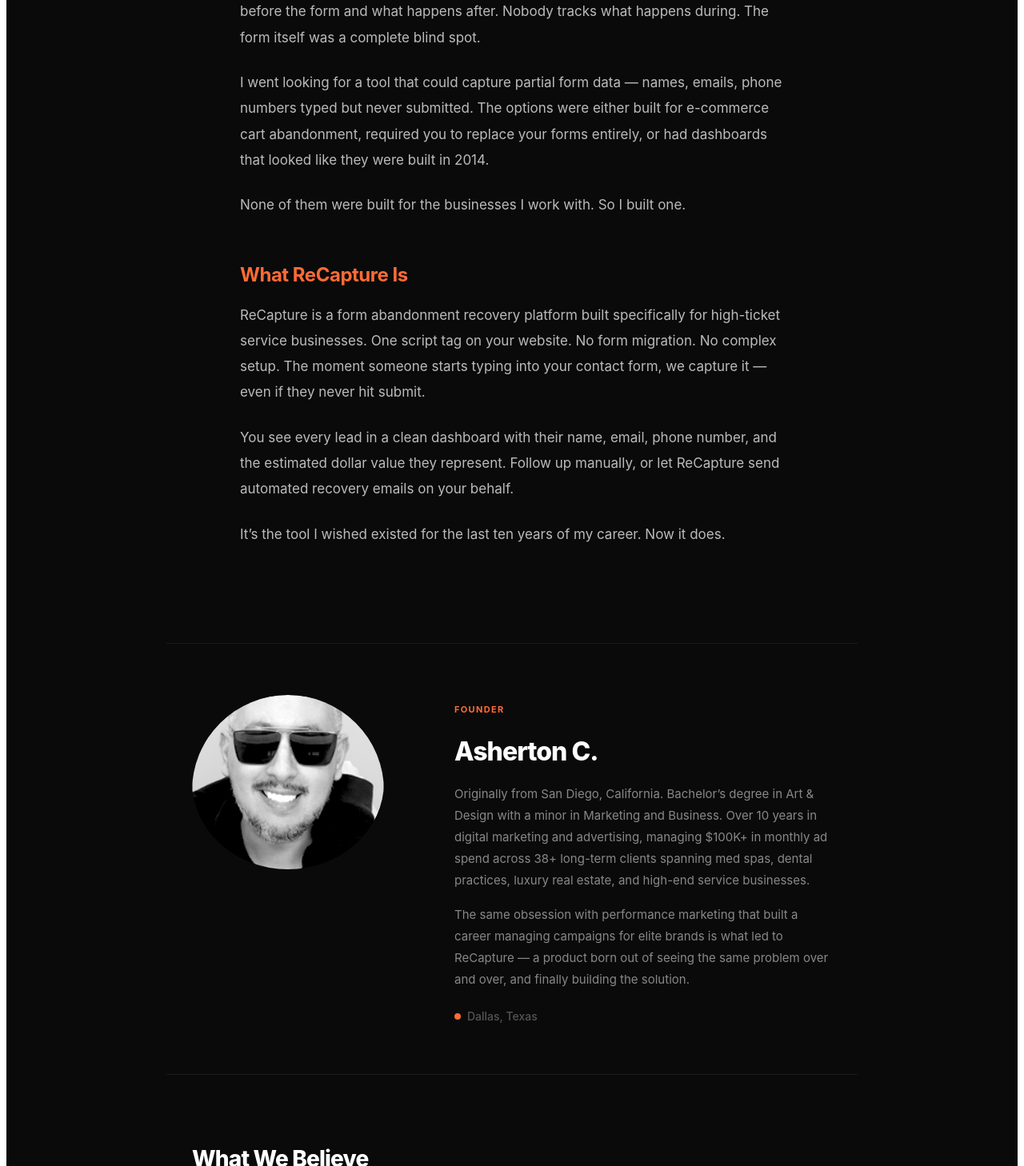
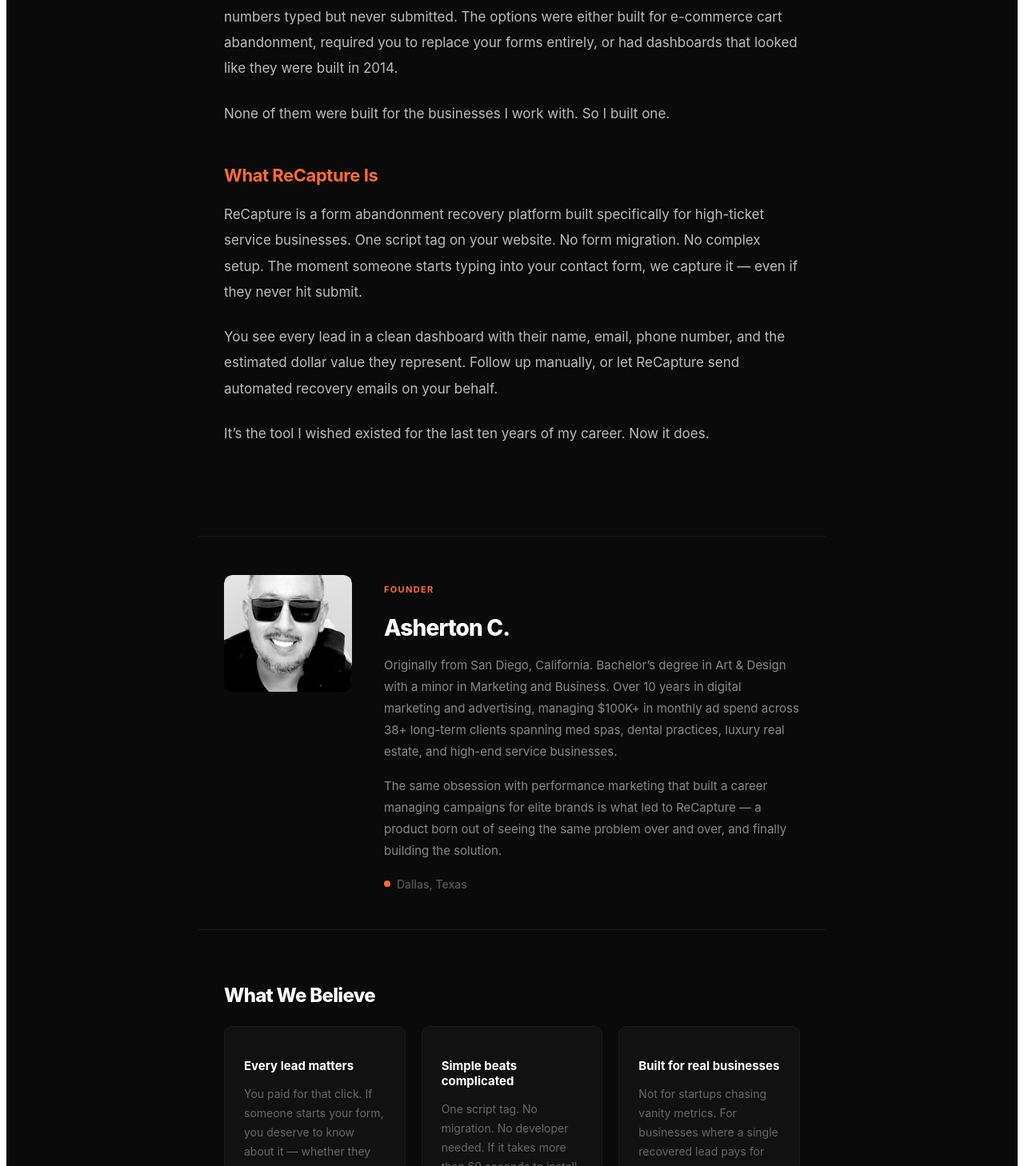
Before and after one commit to Asherton1/leadcatch-app, a Next.js app: page /about in a window 1280 px wide. Shown: the part 1342-2800 px from the top of the page at 80% size. Built offline with nearby package versions, Linux system fonts and the light colour scheme.

Commit message:
Fix about page layout - consistent alignment, rectangle photo

```diff
--- a/app/about/about.css
+++ b/app/about/about.css
@@ -7,37 +7,32 @@
 }
 
 .about-hero {
-  max-width: 800px;
+  max-width: 720px;
   margin: 0 auto;
-  padding: 8rem 2rem 5rem;
+  padding: 8rem 2rem 4rem;
 }
 .about-hero h1 {
-  font-size: 3rem;
+  font-size: 2.75rem;
   font-weight: 800;
   letter-spacing: -0.03em;
   line-height: 1.15;
   margin-bottom: 1.5rem;
 }
-.about-highlight {
-  color: #ff6b35;
-}
+.about-highlight { color: #ff6b35; }
 .about-hero-sub {
-  font-size: 1.125rem;
+  font-size: 1.0625rem;
   color: #777;
   line-height: 1.8;
-  max-width: 640px;
 }
 
 .about-story {
-  max-width: 680px;
+  max-width: 720px;
   margin: 0 auto;
   padding: 0 2rem 4rem;
 }
-.about-story-section {
-  margin-bottom: 3.5rem;
-}
+.about-story-section { margin-bottom: 3rem; }
 .about-story-section h2 {
-  font-size: 1.5rem;
+  font-size: 1.375rem;
   font-weight: 700;
   color: #ff6b35;
   margin-bottom: 1.25rem;
@@ -51,21 +46,22 @@
 }
 
 .about-founder {
-  max-width: 800px;
+  max-width: 720px;
   margin: 0 auto;
-  padding: 4rem 2rem;
-  display: grid;
-  grid-template-columns: 280px 1fr;
-  gap: 3rem;
-  align-items: start;
+  padding: 3rem 2rem;
   border-top: 1px solid #1a1a1a;
   border-bottom: 1px solid #1a1a1a;
 }
+.about-founder-inner {
+  display: flex;
+  gap: 2.5rem;
+  align-items: flex-start;
+}
 .about-founder-image {
-  border-radius: 50%;
+  border-radius: 10px;
   overflow: hidden;
-  width: 240px;
-  height: 240px;
+  width: 160px;
+  min-width: 160px;
 }
 .about-founder-label {
   font-size: 0.6875rem;
@@ -73,13 +69,13 @@
   color: #ff6b35;
   text-transform: uppercase;
   letter-spacing: 0.12em;
-  margin-bottom: 0.75rem;
+  margin-bottom: 0.5rem;
 }
 .about-founder-info h2 {
-  font-size: 2rem;
+  font-size: 1.75rem;
   font-weight: 800;
   letter-spacing: -0.03em;
-  margin-bottom: 1.25rem;
+  margin-bottom: 1rem;
 }
 .about-founder-bio {
   font-size: 0.9375rem;
@@ -93,7 +89,7 @@
   gap: 0.5rem;
   font-size: 0.875rem;
   color: #555;
-  margin-top: 1.5rem;
+  margin-top: 1.25rem;
   font-weight: 500;
 }
 .about-founder-dot {
@@ -104,47 +100,47 @@
 }
 
 .about-values {
-  max-width: 800px;
+  max-width: 720px;
   margin: 0 auto;
-  padding: 4rem 2rem;
+  padding: 3rem 2rem;
 }
 .about-values h2 {
-  font-size: 1.75rem;
+  font-size: 1.5rem;
   font-weight: 800;
   letter-spacing: -0.03em;
-  margin-bottom: 2rem;
+  margin-bottom: 1.5rem;
 }
 .about-values-grid {
   display: grid;
   grid-template-columns: repeat(3, 1fr);
-  gap: 1.5rem;
+  gap: 1.25rem;
 }
 .about-value {
   background: #111;
   border: 1px solid #1a1a1a;
-  border-radius: 12px;
-  padding: 2rem;
+  border-radius: 10px;
+  padding: 1.5rem;
 }
 .about-value h3 {
-  font-size: 1rem;
+  font-size: 0.9375rem;
   font-weight: 700;
   color: #fff;
-  margin-bottom: 0.75rem;
+  margin-bottom: 0.625rem;
 }
 .about-value p {
-  font-size: 0.9375rem;
+  font-size: 0.875rem;
   color: #666;
   line-height: 1.7;
 }
 
 .about-cta {
-  max-width: 800px;
+  max-width: 720px;
   margin: 0 auto;
-  padding: 4rem 2rem;
+  padding: 3rem 2rem 4rem;
   text-align: center;
 }
 .about-cta h2 {
-  font-size: 2rem;
+  font-size: 1.75rem;
   font-weight: 800;
   letter-spacing: -0.03em;
   margin-bottom: 0.75rem;
@@ -179,8 +175,8 @@
 @media (max-width: 768px) {
   .about-hero { padding: 5rem 1.5rem 3rem; }
   .about-hero h1 { font-size: 2rem; }
-  .about-founder { grid-template-columns: 1fr; gap: 2rem; }
-  .about-founder-image { max-width: 240px; }
+  .about-founder-inner { flex-direction: column; gap: 1.5rem; }
+  .about-founder-image { width: 120px; min-width: 120px; }
   .about-values-grid { grid-template-columns: 1fr; }
   .about-story { padding: 0 1.5rem 3rem; }
 }
--- a/app/about/page.tsx
+++ b/app/about/page.tsx
@@ -60,8 +60,9 @@
       </div>
 
       <div className="about-founder">
+        <div className="about-founder-inner">
         <div className="about-founder-image">
-          <Image src="/founder.png" alt="Asherton C. — Founder of ReCapture" width={400} height={400} style={{ objectFit: 'cover', filter: 'grayscale(100%)', borderRadius: '50%', width: '100%', height: 'auto' }} />
+          <Image src="/founder.png" alt="Asherton C. — Founder of ReCapture" width={400} height={400} style={{ objectFit: 'cover', filter: 'grayscale(100%)', borderRadius: '10px', width: '100%', height: 'auto' }} />
         </div>
         <div className="about-founder-info">
           <p className="about-founder-label">Founder</p>
@@ -72,6 +73,7 @@
             <span className="about-founder-dot"></span>
             Dallas, Texas
           </div>
+        </div>
         </div>
       </div>
 
```
